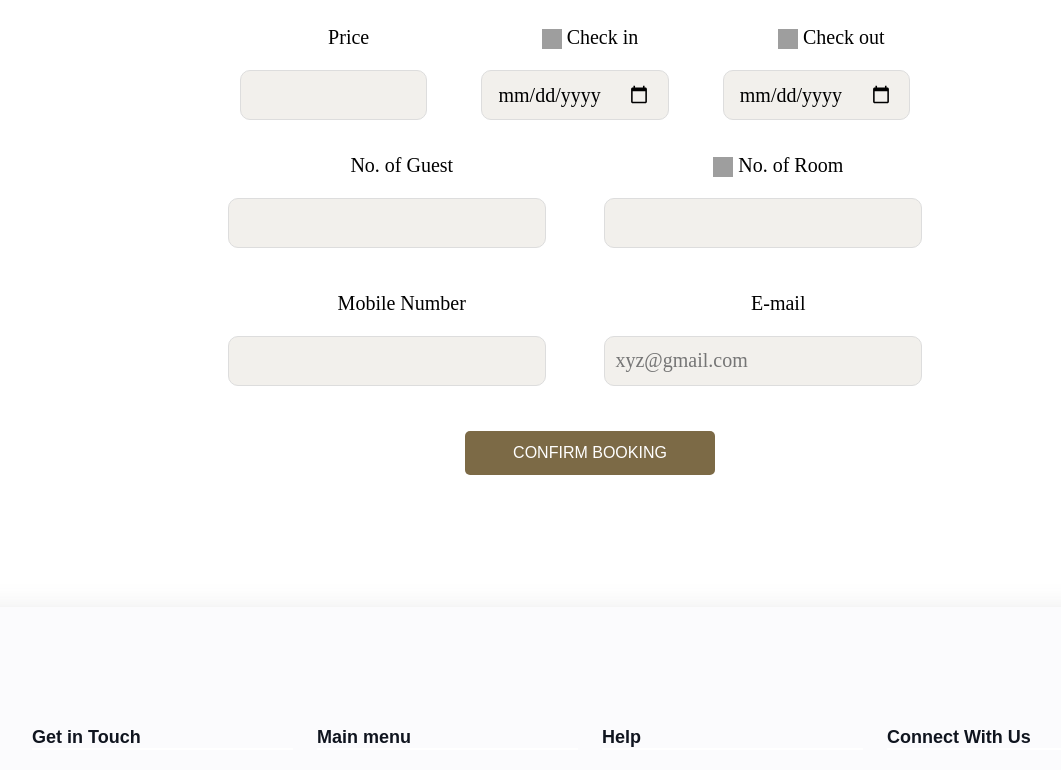
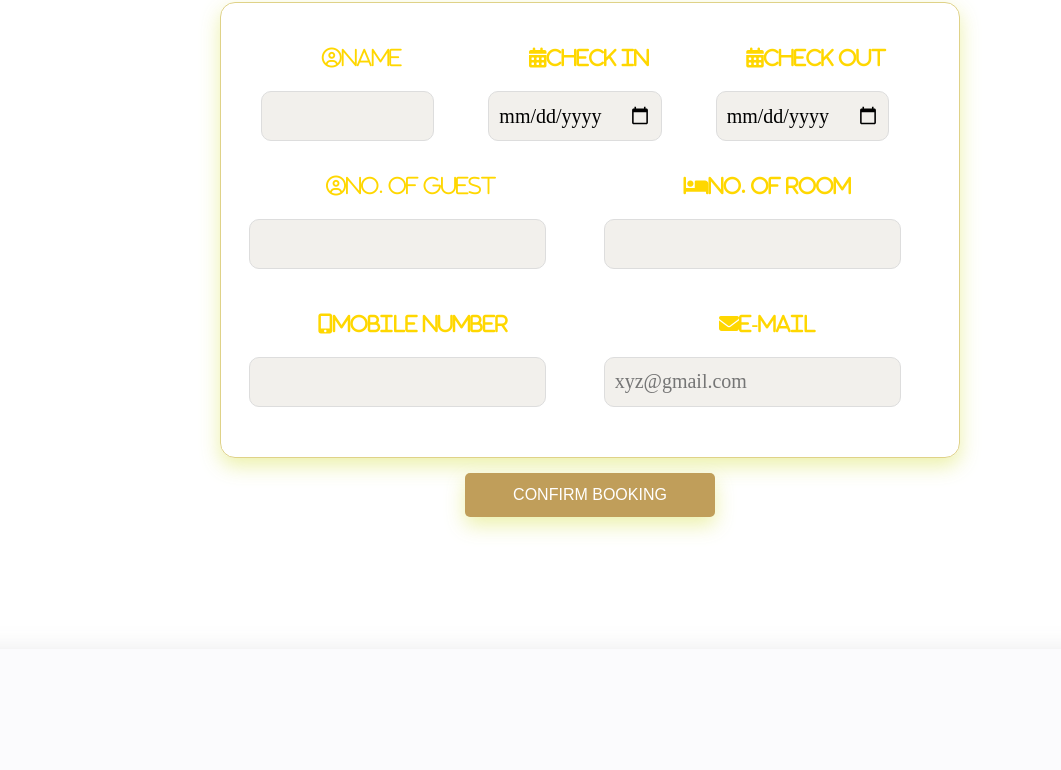
Before and after one commit to nigammishra/tourism-management-system, a React (Create React App) app: page /Roombook in a window 1280 px wide. Shown: the part 1103-1873 px from the top of the page, without its empty margins (50-1111 px from the left). Built offline with nearby package versions, Linux system fonts and the light colour scheme; grey boxes are pictures that could not be loaded.

Commit message:
form design

```diff
--- a/public/index.html
+++ b/public/index.html
@@ -38,6 +38,7 @@
     <link rel="stylesheet" href="https://cdnjs.cloudflare.com/ajax/libs/font-awesome/5.15.3/css/all.min.css" integrity="sha512-iBBXm8fW90+nuLcSKlbmrPcLa0OT92xO1BIsZ+ywDWZCvqsWgccV3gFoRBv0z+8dLJgyAHIhR35VZc2oM/gI1w==" crossorigin="anonymous" referrerpolicy="no-referrer" />
 <script src="https://cdn.jsdelivr.net/npm/swiper@11.1.0/swiper-bundle.min.js"></script>
 <link rel="stylesheet" href="https://maxcdn.bootstrapcdn.com/font-awesome/4.5.0/css/font-awesome.min.css">
+<link rel="stylesheet" href="https://cdnjs.cloudflare.com/ajax/libs/font-awesome/4.7.0/css/font-awesome.min.css">
 <link href="https://fonts.googleapis.com/css?family=Merriweather:400,900,900i" rel="stylesheet">
 
 
@@ -62,5 +63,7 @@
     <script type="module" src="https://unpkg.com/ionicons@7.1.0/dist/ionicons/ionicons.esm.js"></script>
     <script nomodule src="https://unpkg.com/ionicons@7.1.0/dist/ionicons/ionicons.js"></script>
     <script src="https://cdn.jsdelivr.net/npm/bootstrap@5.3.3/dist/js/bootstrap.bundle.min.js" integrity="sha384-YvpcrYf0tY3lHB60NNkmXc5s9fDVZLESaAA55NDzOxhy9GkcIdslK1eN7N6jIeHz" crossorigin="anonymous"></script>
+    <script src='https://kit.fontawesome.com/a076d05399.js' crossorigin='anonymous'></script>
+
   </body>
 </html>
--- a/src/App.css
+++ b/src/App.css
@@ -306,7 +306,7 @@ ul.menu1 {
   clear:both;
 }
 .menu1 a:hover {
-  /* color:#ff9d76;  */
+  color:#ff9d76;
 }
 
 .underline::before {
@@ -4333,6 +4333,10 @@ top: 0;
       max-width: 740px; /* Set a maximum width to prevent stretching */
       margin: 0 auto;
       padding: 20px;
+      border: 1px solid rgb(223, 210, 136);
+      border-radius: 15px;
+      box-shadow: rgba(233, 239, 158, 0.874) 0px 8px 20px;
+      padding: 40px;
   }
 
   .row {
@@ -4433,7 +4437,8 @@ top: 0;
   }
 
   #confirm-booking-btn {
-      background-color: rgba(124, 106, 70, 1);
+      background-color: rgb(192, 158, 90);
+      box-shadow: rgba(233, 239, 158, 0.874) 0px 8px 20px;
       color: white;
       padding: 10px 20px;
       font-size: 16px;
--- a/src/pages/Roombook.js
+++ b/src/pages/Roombook.js
@@ -5,7 +5,7 @@ import "slick-carousel/slick/slick-theme.css";
 
 const Roombook = () => {
   const initialFormData = {
-    price: "",
+    name: "",
     checkIn: "",
     checkOut: "",
     noGuest: "",
@@ -199,18 +199,21 @@ const Roombook = () => {
           <div className="input-container1">
             <div className="row">
               <div className="col-md-4">
-                <label htmlFor="price">Price</label>
+                <label htmlFor="price">
+                  <i className="fa fa-user-circle-o" style={{fontSize: 20, color: 'gold'}}>Name</i>
+                  </label>
                 <input
                   type="text"
                   id="price"
-                  name="price"
+                  name="name"
                   onChange={handleChange}
-                  value={formData.price}
+                  value={formData.name}
                 />
               </div>
               <div className="col-md-4">
                 <label htmlFor="check-in">
-                  <img src="check_in_icon_url" alt="Icon" />Check in
+                <i className="fa fa-calendar" style={{fontSize: 20, color:'gold'}}>Check in</i>
+
                 </label>
                 <input
                   type="date"
@@ -222,7 +225,8 @@ const Roombook = () => {
               </div>
               <div className="col-md-4">
                 <label htmlFor="check-out">
-                  <img src="check_out_icon_url" alt="Icon" />Check out
+               <i className="fa fa-calendar" style={{fontSize: 20, color: 'gold'}}>Check out</i>
+
                 </label>
                 <input
                   type="date"
@@ -235,7 +239,10 @@ const Roombook = () => {
             </div>
             <div className="row" style={{ paddingTop: "30px" }}>
               <div className="column">
-                <label htmlFor="no-guest">No. of Guest</label>
+                <label htmlFor="no-guest">
+              <i className="fa fa-user-circle-o" style={{fontSize: 20, color: 'gold'}}>No. of Guest</i>
+
+                  </label>
                 <input
                   type="text"
                   id="no-guest"
@@ -246,7 +253,8 @@ const Roombook = () => {
               </div>
               <div className="column">
                 <label htmlFor="no-room">
-                  <img src="no_room_icon_url" alt="Icon" />No. of Room
+             <i className="fas fa-bed" style={{fontSize: 20, color: 'gold'}}>No. of Room</i>
+
                 </label>
                 <input
                   type="text"
@@ -259,7 +267,10 @@ const Roombook = () => {
             </div>
             <div className="row" style={{ paddingTop: "30px" }}>
               <div className="column">
-                <label htmlFor="mobile-number">Mobile Number</label>
+                <label htmlFor="mobile-number">
+                <i className="fas fa-mobile-alt" style={{fontSize: 20, color: 'gold'}}>Mobile Number</i>
+
+                </label>
                 <input
                   type="text"
                   id="mobile-number"
@@ -269,7 +280,10 @@ const Roombook = () => {
                 />
               </div>
               <div className="column">
-                <label htmlFor="email">E-mail</label>
+                <label htmlFor="email">
+               <i className="fas fa-envelope" style={{fontSize: 20, color: 'gold'}}>E-mail</i>
+
+                  </label>
                 <input
                   placeholder="xyz@gmail.com"
                   type="email"
```
Also changed, not shown: src/pages/Home.js (+8 -0 lines).
